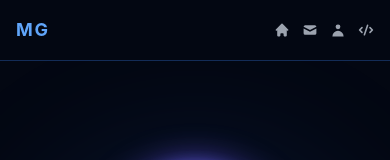
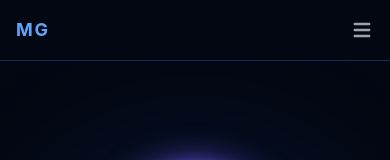
Before and after one commit to Ghanbariii/potfolio, a React (Create React App) app in the folder my/: page / in a window 390 px wide. Shown: the top 160 px of the page. Built offline with nearby package versions, Linux system fonts and the light colour scheme.

Commit message:
add hamburger menu

```diff
--- a/my/src/App.js
+++ b/my/src/App.js
@@ -1,9 +1,18 @@
 import { FaLinkedin, FaXTwitter } from "react-icons/fa6";
-import { HiHome, HiMail, HiArrowRight, HiUser, HiCode } from "react-icons/hi";
+import {
+  HiHome,
+  HiMail,
+  HiArrowRight,
+  HiUser,
+  HiCode,
+  HiMenu,
+  HiX,
+} from "react-icons/hi";
 import { FaHtml5, FaJs, FaReact, FaGitAlt } from "react-icons/fa";
 // import photo from "./avatar.svg";
 import { BrowserRouter, Routes, Route, Link } from "react-router-dom";
 import { SiTailwindcss, SiNextdotjs, SiTypescript } from "react-icons/si";
+import { useState } from "react";
 
 function Home() {
   return (
@@ -145,35 +154,52 @@ function About() {
         <h2 className="text-2xl font-bold text-purple-400 mb-6 animate-fadeUp delay-400">
           Skills
         </h2>
-        <div className="grid grid-cols-1 sm:grid-cols-2 gap-4 mb-16">
+        <h2 className="text-2xl font-bold text-purple-400 mb-6 animate-fadeUp delay-400">
+          Skills
+        </h2>
+        <div className="flex flex-col gap-6 mb-16">
           {[
-            {
-              name: "HTML / CSS",
-              icon: <FaHtml5 size={20} className="text-orange-400" />,
-            },
             {
               name: "JavaScript",
               icon: <FaJs size={20} className="text-yellow-400" />,
+              percent: 70,
             },
             {
               name: "React",
-              icon: <FaReact size={20} className="text-blue-400" />,
+              icon: <FaReact size={20} className="text-cyan-400" />,
+              percent: 60,
             },
             {
               name: "Tailwind CSS",
-              icon: <SiTailwindcss size={20} className="text-cyan-400" />,
+              icon: <SiTailwindcss size={20} className="text-teal-400" />,
+              percent: 75,
             },
             {
               name: "Git",
               icon: <FaGitAlt size={20} className="text-orange-500" />,
+              percent: 60,
             },
           ].map((skill) => (
+            <div key={skill.name}>
+              <div className="flex items-center gap-2 mb-2">
+                {skill.icon}
+                <span className="text-blue-300 text-sm tracking-wider">
+                  {skill.name}
+                </span>
+                <span className="ml-auto text-purple-400 text-sm">
+                  {skill.percent}%
+                </span>
+              </div>
+              <div className="w-full bg-gray-800 rounded-full h-2">
                 <div
-              key={skill.name}
-              className="flex items-center gap-3 bg-blue-500/10 border border-blue-500/30 rounded-lg px-4 py-3 text-blue-300 hover:border-blue-400 transition"
-            >
-              {skill.icon}
-              {skill.name}
+                  className="h-2 rounded-full progress-bar"
+                  style={{
+                    "--progress-width": `${skill.percent}%`,
+                    width: `${skill.percent}%`,
+                    boxShadow: "0 0 10px #a855f7",
+                  }}
+                ></div>
+              </div>
             </div>
           ))}
         </div>
@@ -277,48 +303,85 @@ function Projects() {
 }
 
 function App() {
+  const [menuOpen, setMenuOpen] = useState(false);
   return (
     <BrowserRouter>
-      <nav className="bg-gray-950 border-blue-500/30 border-b flex justify-between items-center px-4 md:px-8 py-4">
+      <nav className="bg-gray-950 border-b border-blue-500/30 flex justify-between items-center px-4 md:px-8 py-4 relative z-50">
         <div className="flex items-center gap-4">
           <h1 className="text-lg md:text-xl font-bold text-blue-400 tracking-widest uppercase">
             MG
           </h1>
-          {/* <button
-            onClick={() => setIsDark(!isDark)}
-            className="text-gray-400 hover:text-blue-400 transition text-xl"
+        </div>
+
+        {/* همبرگری - فقط موبایل */}
+        <button
+          className="md:hidden text-gray-400 hover:text-blue-400 transition"
+          onClick={() => setMenuOpen(!menuOpen)}
         >
-            {isDark ? "☀️" : "🌙"}
-          </button> */}
-        </div>
-        <div className="flex gap-3 md:gap-8 text-sm md:text-base">
+          {menuOpen ? <HiX size={24} /> : <HiMenu size={24} />}
+        </button>
+
+        {/* لینک‌ها - دسکتاپ */}
+        <div className="hidden md:flex gap-8 text-sm">
           <Link
             to="/"
-            className="flex items-center gap-1 md:gap-2 text-gray-400 hover:text-blue-400 transition"
+            className="flex items-center gap-2 text-gray-400 hover:text-blue-400 transition"
           >
-            <HiHome size={16} /> <span className="hidden sm:block">Home</span>
+            <HiHome size={16} /> Home
+          </Link>
+          <Link
+            to="/about"
+            className="flex items-center gap-2 text-gray-400 hover:text-blue-400 transition"
+          >
+            <HiUser size={16} /> About
+          </Link>
+          <Link
+            to="/projects"
+            className="flex items-center gap-2 text-gray-400 hover:text-blue-400 transition"
+          >
+            <HiCode size={16} /> Projects
           </Link>
           <Link
             to="/contact"
-            className="flex items-center gap-1 md:gap-2 text-gray-400 hover:text-blue-400 transition"
+            className="flex items-center gap-2 text-gray-400 hover:text-blue-400 transition"
           >
-            <HiMail size={16} />{" "}
-            <span className="hidden sm:block">Contact</span>
+            <HiMail size={16} /> Contact
+          </Link>
+        </div>
+
+        {/* منو موبایل */}
+        {menuOpen && (
+          <div className="menu-animate absolute top-full left-0 right-0 bg-gray-950 border-b border-blue-500/30 flex flex-col gap-4 px-8 py-6 md:hidden">
+            <Link
+              to="/"
+              onClick={() => setMenuOpen(false)}
+              className="flex items-center gap-2 text-gray-400 hover:text-blue-400 transition"
+            >
+              <HiHome size={16} /> Home
             </Link>
             <Link
               to="/about"
-            className="flex items-center gap-1 md:gap-2 text-gray-400 hover:text-blue-400 transition"
+              onClick={() => setMenuOpen(false)}
+              className="flex items-center gap-2 text-gray-400 hover:text-blue-400 transition"
             >
-            <HiUser size={16} /> <span className="hidden sm:block">About</span>
+              <HiUser size={16} /> About
             </Link>
             <Link
               to="/projects"
-            className="flex items-center gap-1 md:gap-2 text-gray-400 hover:text-blue-400 transition"
+              onClick={() => setMenuOpen(false)}
+              className="flex items-center gap-2 text-gray-400 hover:text-blue-400 transition"
             >
-            <HiCode size={16} />{" "}
-            <span className="hidden sm:block">Projects</span>
+              <HiCode size={16} /> Projects
+            </Link>
+            <Link
+              to="/contact"
+              onClick={() => setMenuOpen(false)}
+              className="flex items-center gap-2 text-gray-400 hover:text-blue-400 transition"
+            >
+              <HiMail size={16} /> Contact
             </Link>
           </div>
+        )}
       </nav>
       <Routes>
         <Route path="/" element={<Home />} />
--- a/my/src/index.css
+++ b/my/src/index.css
@@ -57,7 +57,6 @@ code {
   }
 }
 
-
 @keyframes scroll {
   0% {
     transform: translateX(0);
@@ -79,24 +78,45 @@ code {
 }
 
 @keyframes rotateBorder {
-  0% { box-shadow: 0 0 15px 3px #a855f7, 0 0 30px 6px #7c3aed; }
-  50% { box-shadow: 0 0 20px 5px #3b82f6, 0 0 40px 10px #6366f1; }
-  100% { box-shadow: 0 0 15px 3px #a855f7, 0 0 30px 6px #7c3aed; }
+  0% {
+    box-shadow:
+      0 0 15px 3px #a855f7,
+      0 0 30px 6px #7c3aed;
+  }
+  50% {
+    box-shadow:
+      0 0 20px 5px #3b82f6,
+      0 0 40px 10px #6366f1;
+  }
+  100% {
+    box-shadow:
+      0 0 15px 3px #a855f7,
+      0 0 30px 6px #7c3aed;
+  }
 }
 
 .neon-border {
-  animation: fadeUp 0.8s ease forwards, rotateBorder 2s ease-in-out 0.9s infinite;
+  animation:
+    fadeUp 0.8s ease forwards,
+    rotateBorder 2s ease-in-out 0.9s infinite;
   border-radius: 9999px;
 }
 
 .ticker-wrapper::before,
 .ticker-wrapper::after {
-  content: '';
+  content: "";
   position: absolute;
   left: 0;
   right: 0;
   height: 2px;
-  background: linear-gradient(90deg, transparent, #a855f7, #3b82f6, #a855f7, transparent);
+  background: linear-gradient(
+    90deg,
+    transparent,
+    #a855f7,
+    #3b82f6,
+    #a855f7,
+    transparent
+  );
   background-size: 200% 100%;
   animation: borderGlow 3s linear infinite;
   z-index: 20;
@@ -111,6 +131,56 @@ code {
 }
 
 @keyframes borderGlow {
-  0% { background-position: 0% 0%; }
-  100% { background-position: 200% 0%; }
+  0% {
+    background-position: 0% 0%;
+  }
+  100% {
+    background-position: 200% 0%;
+  }
 }
+
+@keyframes progressFill {
+  from {
+    width: 0%;
+  }
+  to {
+    width: var(--progress-width);
+  }
+}
+
+.progress-bar {
+  animation: progressFill 1.5s ease forwards;
+}
+
+@keyframes neonMove {
+  0% {
+    background-position: 0% 0%;
+  }
+  100% {
+    background-position: 200% 0%;
+  }
+}
+
+.progress-bar {
+  animation:
+    progressFill 1.5s ease forwards,
+    neonMove 2s linear infinite;
+  background: linear-gradient(90deg, #3b82f6, #a855f7, #3b82f6, #a855f7);
+  background-size: 200% 100%;
+  box-shadow: 0 0 10px #a855f7;
+}
+
+@keyframes menuSlide {
+  from {
+    opacity: 0;
+    transform: translateY(-10px);
+  }
+  to {
+    opacity: 1;
+    transform: translateY(0);
+  }
+}
+
+.menu-animate {
+  animation: menuSlide 0.3s ease forwards;
+}
```
Lines whose indentation alone changed are shown as unchanged.
